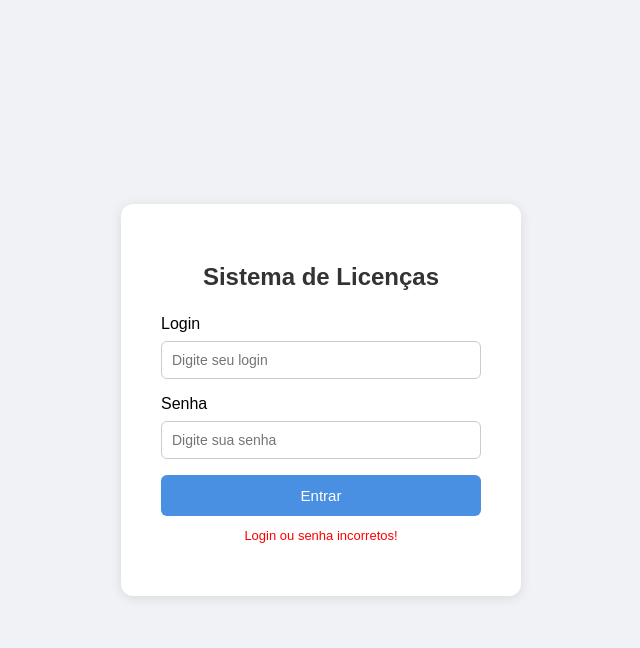
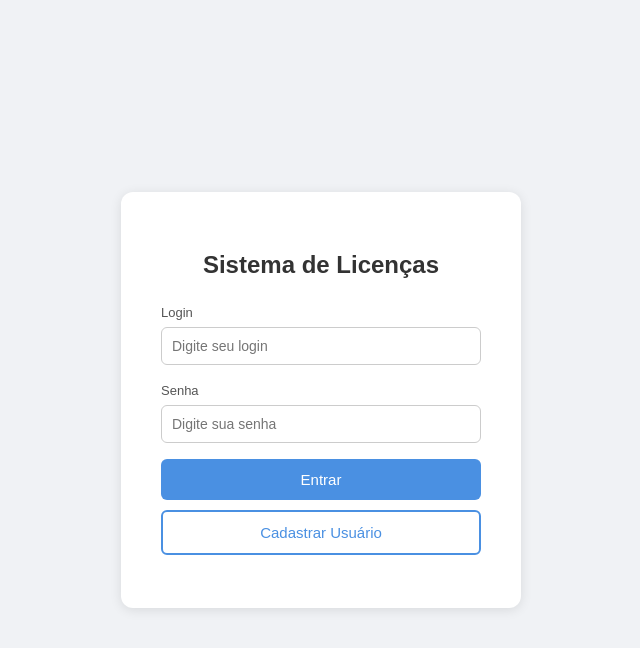
Before and after one commit to vjnicius01/sistema-licencas, a website: page login.html in a window 1280 px wide. Both pictures are taken after a click on the button "Entrar". Shown: the whole page, without its empty margins (319-959 px from the left). Drawn offline with Linux system fonts and the light colour scheme; no server answers.

Commit message:
Update login.html

```diff
--- a/login.html
+++ b/login.html
@@ -20,21 +20,18 @@
       box-shadow: 0 2px 12px rgba(0,0,0,0.1);
       width: 320px;
     }
-    h2 {
-      text-align: center;
-      margin-bottom: 24px;
-      color: #333;
-    }
+    h2 { text-align: center; margin-bottom: 24px; color: #333; }
+    label { font-size: 13px; color: #555; }
     input {
       width: 100%;
       padding: 10px;
-      margin: 8px 0 16px;
+      margin: 6px 0 16px;
       border: 1px solid #ccc;
       border-radius: 6px;
       box-sizing: border-box;
       font-size: 14px;
     }
-    button {
+    .btn-entrar {
       width: 100%;
       padding: 12px;
       background: #4A90E2;
@@ -43,14 +40,21 @@
       border-radius: 6px;
       font-size: 15px;
       cursor: pointer;
+      margin-bottom: 10px;
     }
-    button:hover { background: #357ABD; }
-    #msg {
-      text-align: center;
-      margin-top: 12px;
-      color: red;
-      font-size: 13px;
+    .btn-entrar:hover { background: #357ABD; }
+    .btn-cadastrar {
+      width: 100%;
+      padding: 12px;
+      background: white;
+      color: #4A90E2;
+      border: 2px solid #4A90E2;
+      border-radius: 6px;
+      font-size: 15px;
+      cursor: pointer;
     }
+    .btn-cadastrar:hover { background: #f0f7ff; }
+    #msg { text-align: center; margin-top: 12px; color: red; font-size: 13px; }
   </style>
 </head>
 <body>
@@ -60,17 +64,22 @@
     <input type="text" id="login" placeholder="Digite seu login">
     <label>Senha</label>
     <input type="password" id="senha" placeholder="Digite sua senha">
-    <button onclick="entrar()">Entrar</button>
+    <button class="btn-entrar" onclick="entrar()">Entrar</button>
+    <button class="btn-cadastrar" onclick="window.location.href='cadastro.html'">Cadastrar Usuário</button>
     <p id="msg"></p>
   </div>
   <script>
-function entrar() {
+    async function entrar() {
       const login = document.getElementById('login').value;
       const senha = document.getElementById('senha').value;
-
-  if (login === 'admin' && senha === '123456') {
-    localStorage.setItem('logado', 'true');
-    window.location.href = 'index.html';
+      const res = await fetch('/api/login', {
+        method: 'POST',
+        headers: { 'Content-Type': 'application/json' },
+        body: JSON.stringify({ login, senha })
+      });
+      const data = await res.json();
+      if (data.sucesso) {
+        window.location.href = '/index.html';
       } else {
         document.getElementById('msg').textContent = 'Login ou senha incorretos!';
       }
```
Lines whose indentation alone changed are shown as unchanged.
